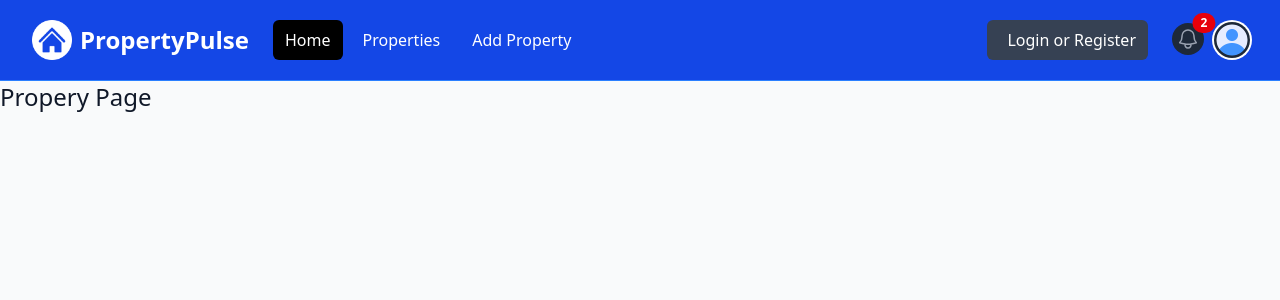
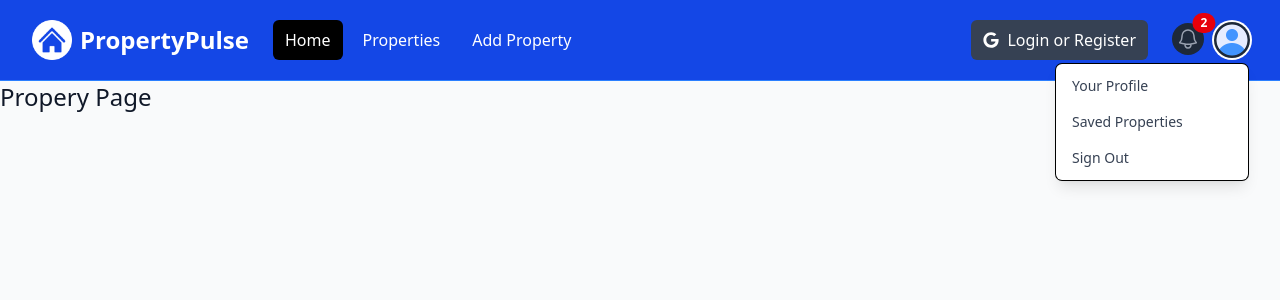
Before and after one commit to mohsensami/next-property, a Next.js app: page / in a window 1280 px wide. Both pictures are taken after a click on the button "Open user menu". Shown: the top 300 px of the page. Built offline with nearby package versions, Linux system fonts and the light colour scheme.

Commit message:
Navbar links and dropDown state, icons

```diff
--- a/components/Navbar.jsx
+++ b/components/Navbar.jsx
@@ -1,8 +1,15 @@
+"use client";
+import { useState } from "react";
 import Image from "next/image";
+import Link from "next/link";
 import logo from "@/assets/images/logo-white.png";
 import profileDefault from "@/assets/images/profile.png";
+import { FaGoogle } from "react-icons/fa";
 
 const Navbar = () => {
+  const [isMobileMenuOpen, setIsMobileMenuOpen] = useState(false);
+  const [isProfileMenuOpen, setIsProfileMenuOpen] = useState(false);
+
   return (
     <nav className="bg-blue-700 border-b border-blue-500">
       <div className="mx-auto max-w-7xl px-2 sm:px-6 lg:px-8">
@@ -15,6 +22,7 @@
               className="relative inline-flex items-center justify-center rounded-md p-2 text-gray-400 hover:bg-gray-700 hover:text-white focus:outline-none focus:ring-2 focus:ring-inset focus:ring-white"
               aria-controls="mobile-menu"
               aria-expanded="false"
+              onClick={() => setIsMobileMenuOpen((prev) => !prev)}
             >
               <span className="absolute -inset-0.5"></span>
               <span className="sr-only">Open main menu</span>
@@ -37,34 +45,34 @@
 
           <div className="flex flex-1 items-center justify-center md:items-stretch md:justify-start">
             {/* <!-- Logo --> */}
-            <a className="flex flex-shrink-0 items-center" href="/index.html">
+            <Link className="flex flex-shrink-0 items-center" href="/">
               <Image className="h-10 w-auto" src={logo} alt="PropertyPulse" />
 
               <span className="hidden md:block text-white text-2xl font-bold ml-2">
                 PropertyPulse
               </span>
-            </a>
+            </Link>
             {/* <!-- Desktop Menu Hidden below md screens --> */}
             <div className="hidden md:ml-6 md:block">
               <div className="flex space-x-2">
-                <a
-                  href="/index.html"
+                <Link
+                  href="/"
                   className="text-white bg-black hover:bg-gray-900 hover:text-white rounded-md px-3 py-2"
                 >
                   Home
-                </a>
-                <a
-                  href="/properties.html"
+                </Link>
+                <Link
+                  href="/properties"
                   className="text-white hover:bg-gray-900 hover:text-white rounded-md px-3 py-2"
                 >
                   Properties
-                </a>
-                <a
-                  href="/add-property.html"
+                </Link>
+                <Link
+                  href="/properties/add"
                   className="text-white hover:bg-gray-900 hover:text-white rounded-md px-3 py-2"
                 >
                   Add Property
-                </a>
+                </Link>
               </div>
             </div>
           </div>
@@ -73,7 +81,7 @@
           <div className="hidden md:block md:ml-6">
             <div className="flex items-center">
               <button className="flex items-center text-white bg-gray-700 hover:bg-gray-900 hover:text-white rounded-md px-3 py-2">
-                <i className="fa-brands fa-google text-white mr-2"></i>
+                <FaGoogle className="text-white mr-2" />
                 <span>Login or Register</span>
               </button>
             </div>
@@ -81,7 +89,7 @@
 
           {/* <!-- Right Side Menu (Logged In) --> */}
           <div className="absolute inset-y-0 right-0 flex items-center pr-2 md:static md:inset-auto md:ml-6 md:pr-0">
-            <a href="messages.html" className="relative group">
+            <Link href="/messages" className="relative group">
               <button
                 type="button"
                 className="relative rounded-full bg-gray-800 p-1 text-gray-400 hover:text-white focus:outline-none focus:ring-2 focus:ring-white focus:ring-offset-2 focus:ring-offset-gray-800"
@@ -107,7 +115,7 @@
                 2
                 {/* <!-- Replace with the actual number of notifications --> */}
               </span>
-            </a>
+            </Link>
             {/* <!-- Profile dropdown button --> */}
             <div className="relative ml-3">
               <div>
@@ -117,6 +125,7 @@
                   id="user-menu-button"
                   aria-expanded="false"
                   aria-haspopup="true"
+                  onClick={() => setIsProfileMenuOpen((prev) => !prev)}
                 >
                   <span className="absolute -inset-1.5"></span>
                   <span className="sr-only">Open user menu</span>
@@ -129,32 +138,33 @@
               </div>
 
               {/* <!-- Profile dropdown --> */}
+              {isProfileMenuOpen && (
                 <div
                   id="user-menu"
-                className="hidden absolute right-0 z-10 mt-2 w-48 origin-top-right rounded-md bg-white py-1 shadow-lg ring-1 ring-black ring-opacity-5 focus:outline-none"
+                  className="absolute right-0 z-10 mt-2 w-48 origin-top-right rounded-md bg-white py-1 shadow-lg ring-1 ring-black ring-opacity-5 focus:outline-none"
                   role="menu"
                   aria-orientation="vertical"
                   aria-labelledby="user-menu-button"
                   tabIndex="-1"
                 >
-                <a
-                  href="/profile.html"
+                  <Link
+                    href="/profile"
                     className="block px-4 py-2 text-sm text-gray-700"
                     role="menuitem"
                     tabIndex="-1"
                     id="user-menu-item-0"
                   >
                     Your Profile
-                </a>
-                <a
-                  href="/saved-properties.html"
+                  </Link>
+                  <Link
+                    href="/properties/saved"
                     className="block px-4 py-2 text-sm text-gray-700"
                     role="menuitem"
                     tabIndex="-1"
                     id="user-menu-item-2"
                   >
                     Saved Properties
-                </a>
+                  </Link>
                   <button
                     className="block px-4 py-2 text-sm text-gray-700"
                     role="menuitem"
@@ -164,38 +174,41 @@
                     Sign Out
                   </button>
                 </div>
+              )}
             </div>
           </div>
         </div>
       </div>
 
       {/* <!-- Mobile menu, show/hide based on menu state. --> */}
-      <div className="hidden" id="mobile-menu">
+      {isMobileMenuOpen && (
+        <div id="mobile-menu">
           <div className="space-y-1 px-2 pb-3 pt-2">
-          <a
-            href="/index.html"
+            <Link
+              href="/"
               className="bg-black text-white block rounded-md px-3 py-2 text-base font-medium"
             >
               Home
-          </a>
-          <a
-            href="/properties.html"
+            </Link>
+            <Link
+              href="/properties"
               className="text-white block rounded-md px-3 py-2 text-base font-medium"
             >
               Properties
-          </a>
-          <a
-            href="/add-property.html"
+            </Link>
+            <Link
+              href="/properties/add"
               className="text-white block rounded-md px-3 py-2 text-base font-medium"
             >
               Add Property
-          </a>
+            </Link>
             <button className="flex items-center text-white bg-gray-700 hover:bg-gray-900 hover:text-white rounded-md px-3 py-2 my-4">
               <i className="fa-brands fa-google mr-2"></i>
               <span>Login or Register</span>
             </button>
           </div>
         </div>
+      )}
     </nav>
   );
 };
--- a/package.json
+++ b/package.json
@@ -8,9 +8,10 @@
     "start": "next start"
   },
   "dependencies": {
+    "next": "15.5.3",
     "react": "19.1.0",
     "react-dom": "19.1.0",
-    "next": "15.5.3"
+    "react-icons": "^5.5.0"
   },
   "devDependencies": {
     "@tailwindcss/postcss": "^4",
```
Also changed, not shown: 1 other file (tests, documents, lock files or other folders). Lines whose indentation alone changed are shown as unchanged.
